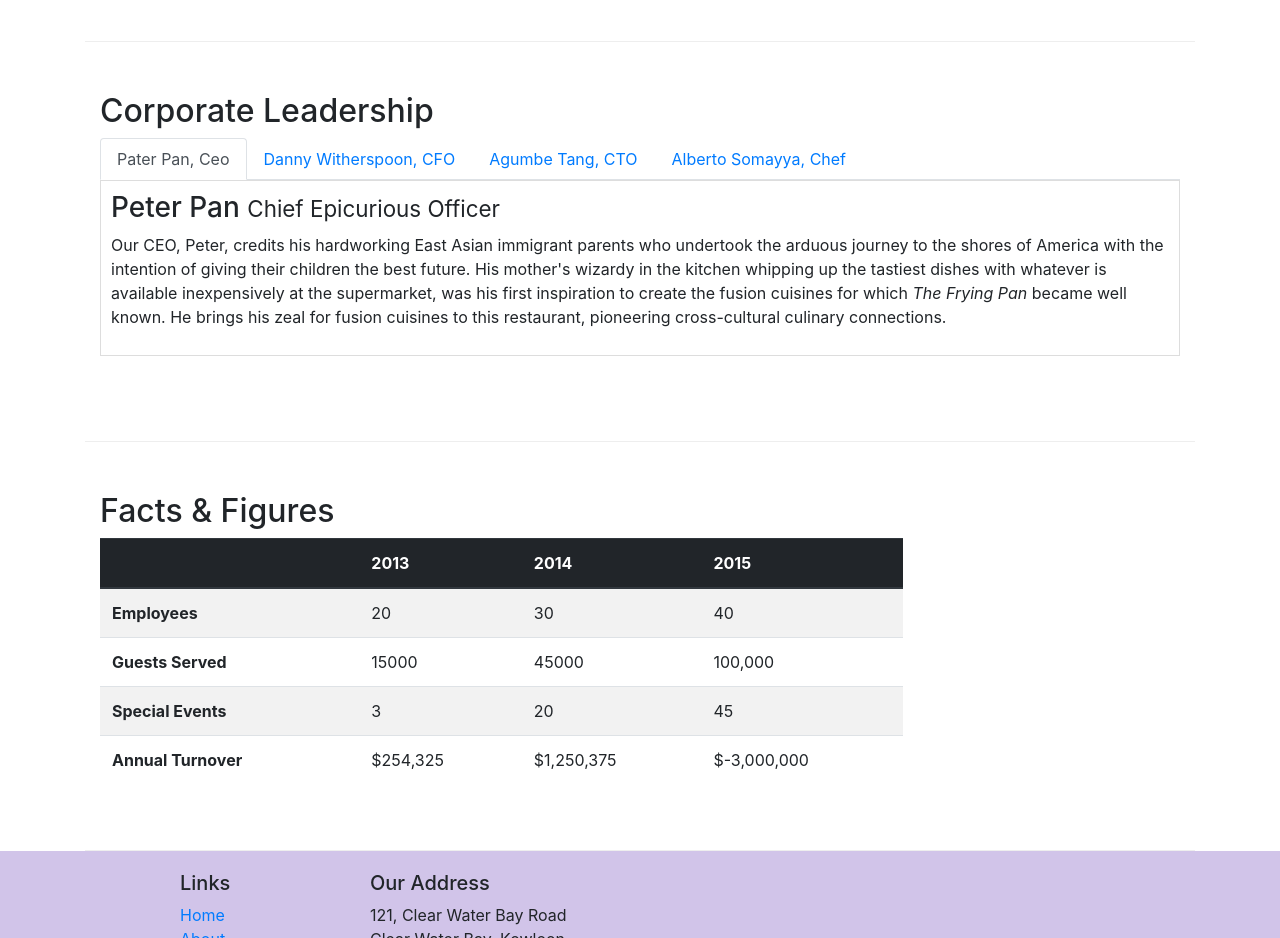
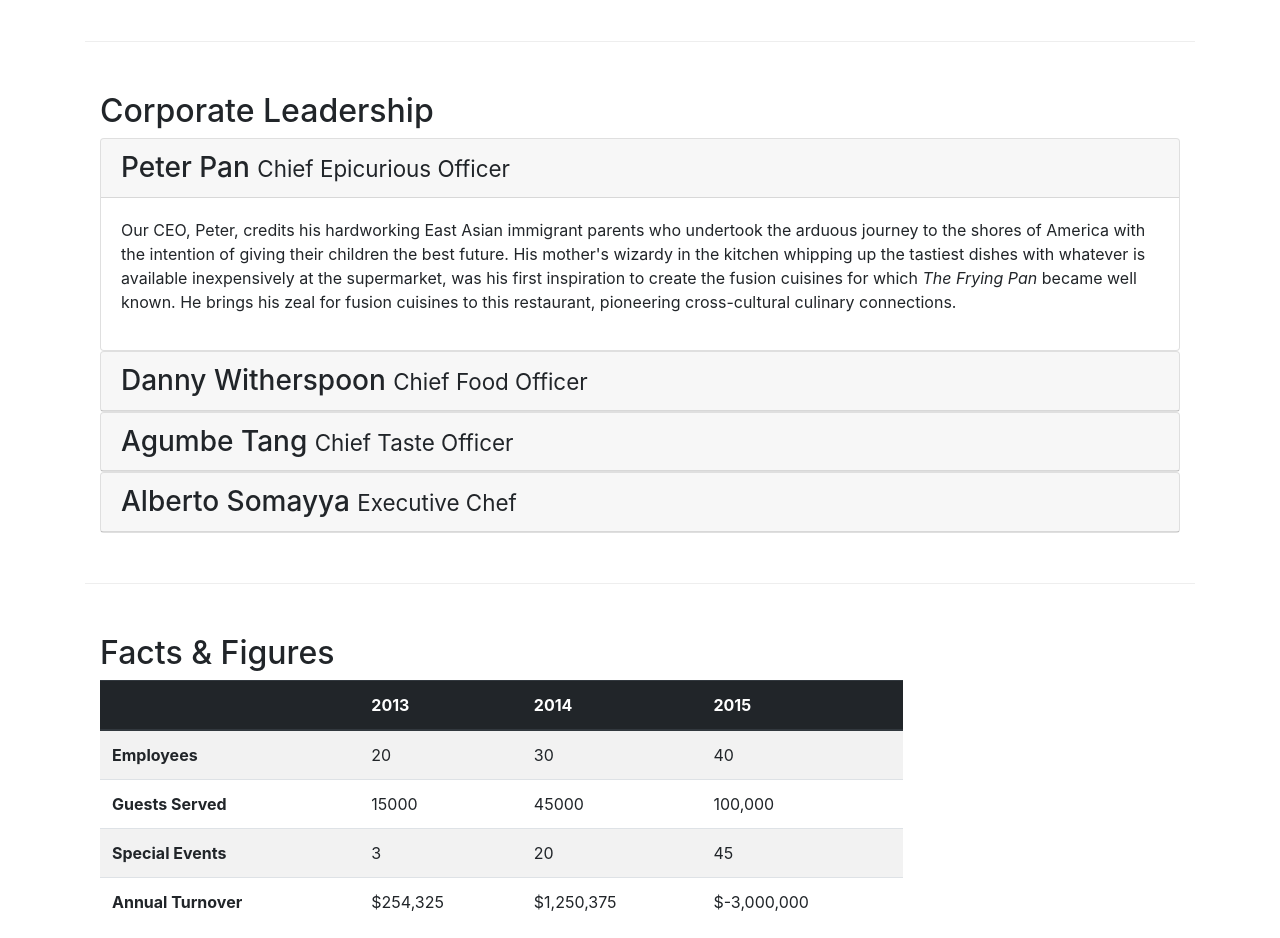
Before and after one commit to ScreAzoe/Bootstrap-E1, a website: page aboutus.html in a window 1280 px wide. Shown: the part 880-1818 px from the top of the page. Drawn offline with nearby package versions, Linux system fonts and the light colour scheme.

Commit message:
Accordion

```diff
--- a/aboutus.html
+++ b/aboutus.html
@@ -110,54 +110,63 @@
         <div class="row row-content">
             <div class="col-12">
                 <h2>Corporate Leadership</h2>
-
-                <ul class="nav nav-tabs">
-                    <li class="nav-item">
-                        <a class="nav-link active" href="#peter"
-                            role="tab" data-toggle="tab"> Pater Pan, Ceo</a>
-                    </li>
-
-                    <li class="nav-item">
-                        <a class="nav-link" href="#danny"
-                            role="tab" data-toggle="tab"> Danny Witherspoon, CFO</a>
-                    </li>
-
-                    <li class="nav-item">
-                        <a class="nav-link" href="#agumbe"
-                            role="tab" data-toggle="tab"> Agumbe Tang, CTO</a>
-                    </li>
-
-                    <li class="nav-item">
-                        <a class="nav-link" href="#alberto"
-                            role="tab" data-toggle="tab"> Alberto Somayya, Chef</a>
-                    </li>
-                </ul>
-
-                <div class="tab-content">
-                    <div role="tabpanel" class="tab-pane fade show active" id="peter">
-                        <h3>Peter Pan <small>Chief Epicurious Officer</small></h3>
+                <div id="accordion">
+                    <div class="card">
+                       <div class= "card-header" role="tab" id="peterhead">
+                            <h3 class="mb-0">
+                                <a data-toggle="collapse" data-target="#peter">Peter Pan <small>Chief Epicurious Officer</small></h3>
+                                </a>
+                        </div>
+                        <div class="collapse show" id="peter" data-parent="#accordion">
+                            <div class="card-body">
                                 <div class= "d-none d-sm-block">
                                     <p>Our CEO, Peter, credits his hardworking East Asian immigrant parents who undertook the arduous journey to the shores of America with the intention of giving their children the best future. His mother's wizardy in the kitchen whipping up the tastiest dishes with whatever is available inexpensively at the supermarket, was his first inspiration to create the fusion cuisines for which <em>The Frying Pan</em> became well known. He brings his zeal for fusion cuisines to this restaurant, pioneering cross-cultural culinary connections.</p>
                                 </div>
                             </div>
-
-                    <div role="tabpanel" class="tab-pane fade" id="danny">
-                        <h3>Dhanasekaran Witherspoon <small>Chief Food Officer</small></h3>
+                        </div>
+                    </div>
+                    <div class="card">
+                        <div class= "card-header" role="tab" id="dannyhead">
+                            <h3 class="mb-0">
+                                <a data-toggle="collapse" data-target="#danny">Danny Witherspoon <small>Chief Food Officer</small></h3>
+                                </a>
+                        </div>
+                        <div class="collapse" id="danny" data-parent="#accordion">
+                            <div class="card-body">
                                 <div class= "d-none d-sm-block">
                                     <p>Our CFO, Danny, as he is affectionately referred to by his colleagues, comes from a long established family tradition in farming and produce. His experiences growing up on a farm in the Australian outback gave him great appreciation for varieties of food sources. As he puts it in his own words, <em>Everything that runs, wins, and everything that stays, pays!</em></p>
                                 </div>
                             </div>
+                        </div>
+                    </div>
 
-                    <div role="tabpanel" class="tab-pane fade" id="agumbe">
-                        <h3>Agumbe Tang <small>Chief Taste Officer</small></h3>
+                    <div class="card">
+                        <div class= "card-header" role="tab" id="agumbehead">
+                            <h3 class="mb-0">
+                                <a data-toggle="collapse" data-target="#agumbe">Agumbe Tang  <small>Chief Taste Officer</small></h3>
+                                </a>
+                        </div>
+                        <div class="collapse" id="agumbe" data-parent="#accordion">
+                            <div class="card-body">
                                 <div class= "d-none d-sm-block">
                                     <p>Blessed with the most discerning gustatory sense, Agumbe, our CTO, personally ensures that every dish that we serve meets his exacting tastes. Our chefs dread the tongue lashing that ensues if their dish does not meet his exacting standards. He lives by his motto, <em>You click only if you survive my lick.</em></p>
                                 </div>
                             </div>
-                    <div role="tabpanel" class="tab-pane fade" id="alberto">
-                        <h3>Alberto Somayya <small>Executive Chef</small></h3>
+                        </div>
+                    </div>
+
+                    <div class="card">
+                        <div class= "card-header" role="tab" id="albertohead">
+                            <h3 class="mb-0">
+                                <a data-toggle="collapse" data-target="#alberto">Alberto Somayya <small>Executive Chef</small></h3>
+                                </a>
+                        </div>
+                        <div class="collapse" id="alberto" data-parent="#accordion">
+                            <div class="card-body">
                                 <div class= "d-none d-sm-block">
                                     <p>Award winning three-star Michelin chef with wide International experience having worked closely with whos-who in the culinary world, he specializes in creating mouthwatering Indo-Italian fusion experiences. He says, <em>Put together the cuisines from the two craziest cultures, and you get a winning hit! Amma Mia!</em></p>
+                                </div>
+                            </div>
                         </div>
                     </div>
                 </div>
```
Lines whose indentation alone changed are shown as unchanged.
